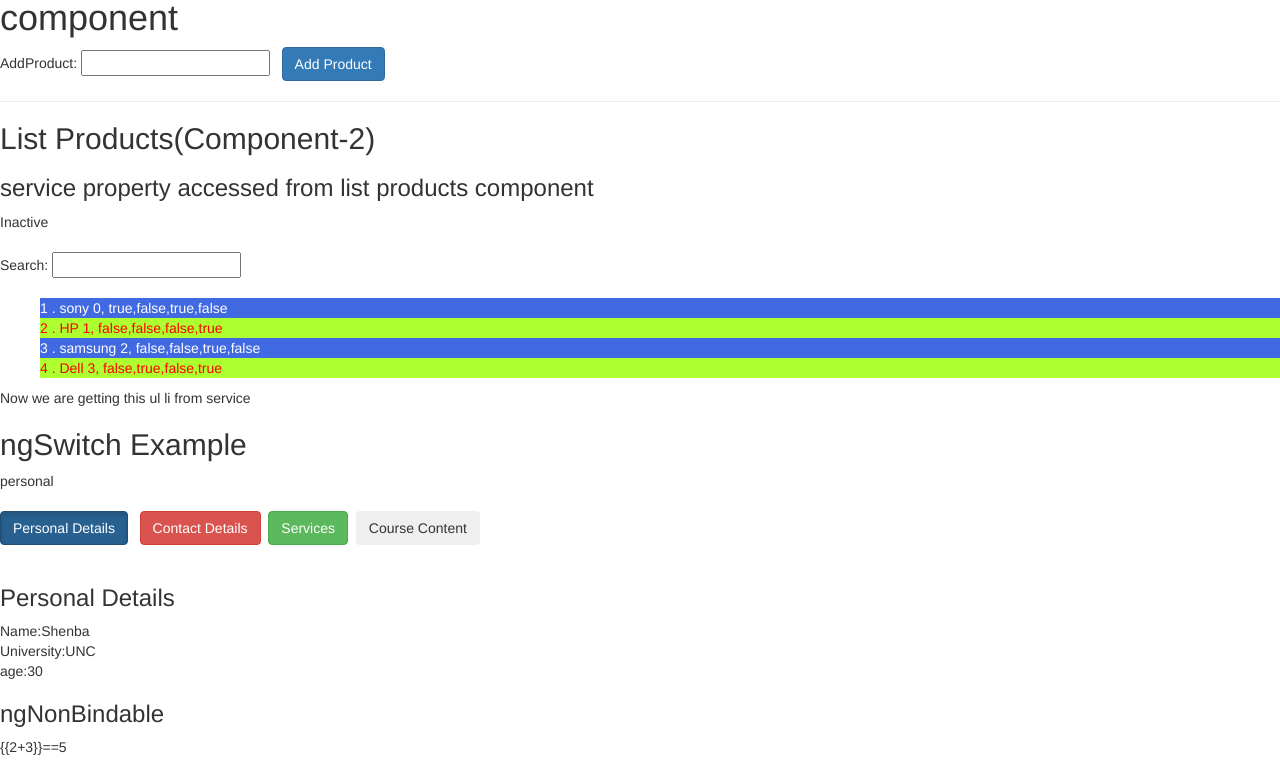
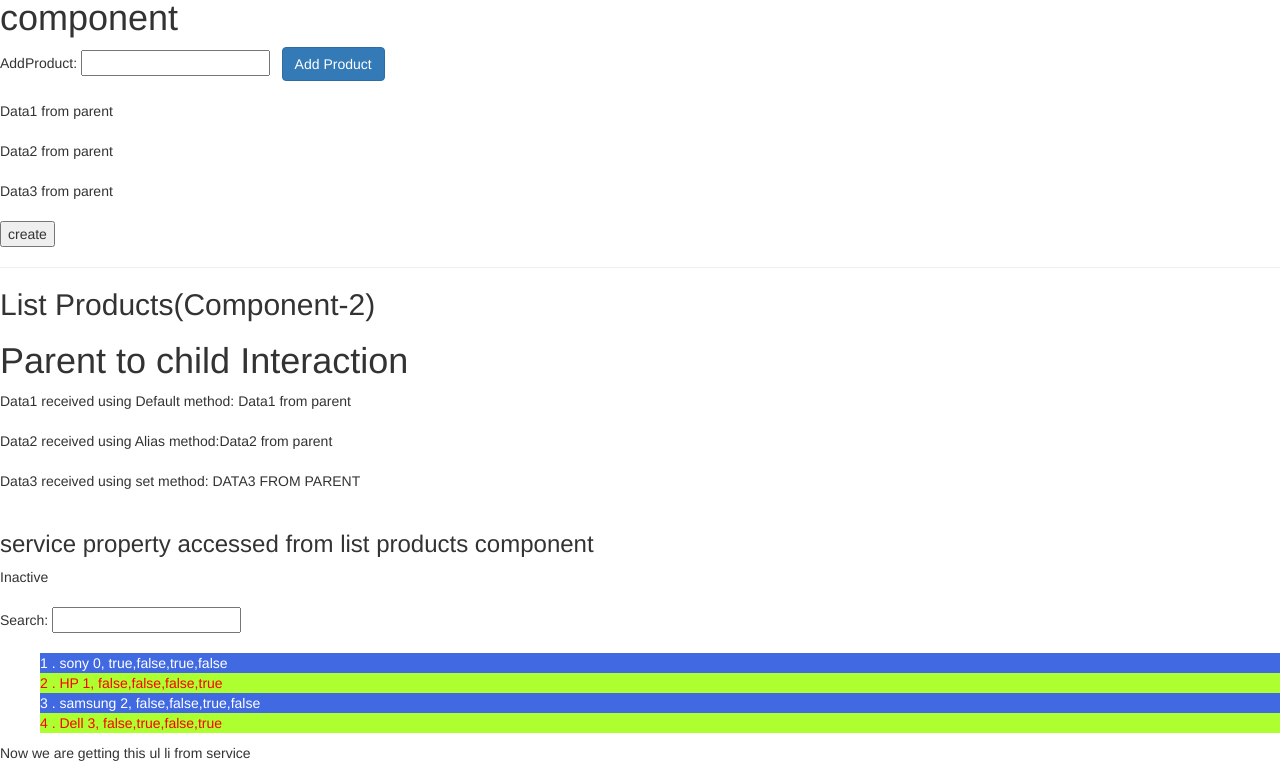
Before and after one commit to shenbagassn/angularBasics, an Angular app: page / in a window 1280 px wide. Shown: the part 715-1493 px from the top of the page. Built offline with nearby package versions, Linux system fonts and the light colour scheme.

Commit message:
Parent to Child Interactions

```diff
--- a/src/app/addProducts/addProducts.component.html
+++ b/src/app/addProducts/addProducts.component.html
@@ -8,22 +8,28 @@ ProductName4: <input type="text" [(ngModel)]="pdtName2" (blur)="createProduct3()
 <p *ngIf="pdtName2.length===0 else thnkmsg">
     Please enter product name
 </p>
-<ng-template #thnkmsg >
+<ng-template #thnkmsg>
     <p>
         Thanks for entering the productname
     </p>
 </ng-template>
-PdtStatus: {{PdtStatus}}  <br> <br>
+PdtStatus: {{PdtStatus}} <br> <br>
 {{isCreate}} <br> <br>
 
-<button (click)="createProduct(txtbox.value)" [disabled]="!isCreate" >Product status</button> <br> <br>
+<button (click)="createProduct(txtbox.value)" [disabled]="!isCreate">Product status</button> <br> <br>
 
 <h3>Service property accessed from this component</h3>
 {{pdtser1.accountStatus}} <br> <br>
 
 <button class="btn btn-success " (click)="changeStatus()">Change status</button> <br> <br>
 <h1>Add a Product from this(addProducts) component to another(listProducts) component</h1>
-AddProduct: <input type="text" [(ngModel)]="addpdt" > &nbsp;
-<button class="btn btn-primary" (click)="addProducts(addpdt)" >Add Product</button>{{addpdt}}
+AddProduct: <input type="text" [(ngModel)]="addpdt"> &nbsp;
+<button class="btn btn-primary" (click)="addProducts(addpdt)">Add Product</button>{{addpdt}} <br> <br>
+{{parentData1}} <br> <br>
+{{parentData2}} <br> <br>
+{{parentData3}} <br> <br>
+
+<button (click)="parentData3='A new data from parent'">create</button>
+
 <hr>
-<app-listproducts></app-listproducts>
+<app-listproducts [mypadata1]="parentData1" [mypadata2]="parentData2" [mypadata3]="parentData3"></app-listproducts>
--- a/src/app/addProducts/addProducts.component.ts
+++ b/src/app/addProducts/addProducts.component.ts
@@ -13,6 +13,10 @@ export class AddproductsComponent {
    pdtName:string='ACER';
    pdtName2:string='';
    addpdt:string='';
+   parentData1:string='Data1 from parent';
+   parentData2:string="Data2 from parent";
+   parentData3:string="Data3 from parent";
+
 //pdtser1= new ProductService();
 
     constructor(public pdtser1:ProductService) {
--- a/src/app/listproducts/listproducts.component.html
+++ b/src/app/listproducts/listproducts.component.html
@@ -1,4 +1,8 @@
 <h2>List Products(Component-2)</h2>
+<h1>Parent to child Interaction</h1>
+Data1 received using Default method: {{mypadata1}} <br> <br>
+Data2 received using Alias method:{{padata2}} <br> <br>
+Data3 received using set method:  {{ mypaNewData3}}    <br> <br>
 <h3>service property accessed from list products component</h3>
 {{pdtser2.accountStatus}} <br> <br>
 Search: <input type="text" [(ngModel)]="srchtxt"> <br> <br>
--- a/src/app/listproducts/listproducts.component.ts
+++ b/src/app/listproducts/listproducts.component.ts
@@ -1,4 +1,4 @@
-import { Component, OnInit } from '@angular/core';
+import { Component, Input, OnInit } from '@angular/core';
 import { ProductService } from '../products.service';
 
 @Component({
@@ -10,6 +10,15 @@ export class ListproductsComponent implements OnInit {
 productLists:string[]=[];
 viewmode:string='personal';
 srchtxt="";
+
+
+ @Input() mypadata1:string='';// Default Method
+ @Input('mypadata2') padata2:string="";//Alias Method
+
+ mypaNewData3:string="";
+ @Input() set mypadata3(val:string){
+  this.mypaNewData3=val.toUpperCase();
+ }
 
 //pdtser2= new ProductService;//manually create object in normal way
 
```
Lines whose indentation alone changed are shown as unchanged.
